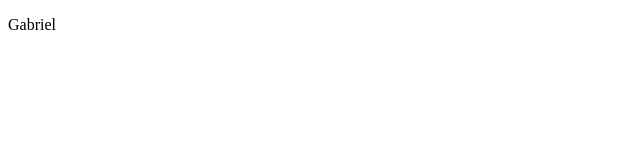
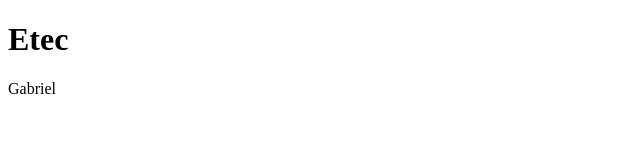
Before and after one commit to Gabriel-Hn/ProjetoSite1, a plain HTML site: page index.html in a window 1280 px wide. Shown: the whole page, without its empty margins (0-640 px from the left). Drawn offline with Linux system fonts and the light colour scheme.

Commit message:
adicionado tag h1

```diff
--- a/index.html
+++ b/index.html
@@ -7,6 +7,7 @@
     <title>Document</title>
 </head>
 <body>
+    <h1>Etec</h1>
     <p>Gabriel</p>
 </body>
 </html>
```
